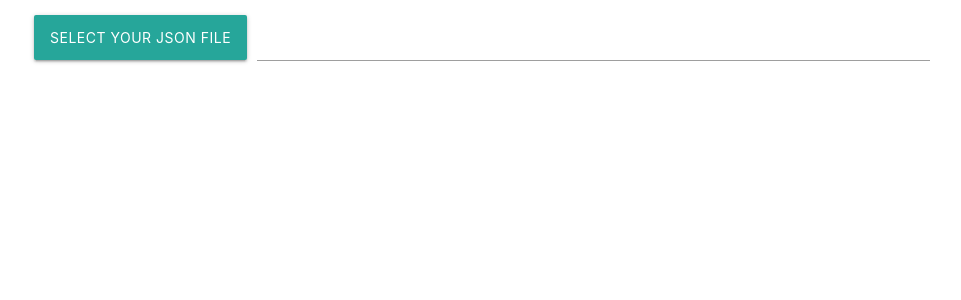
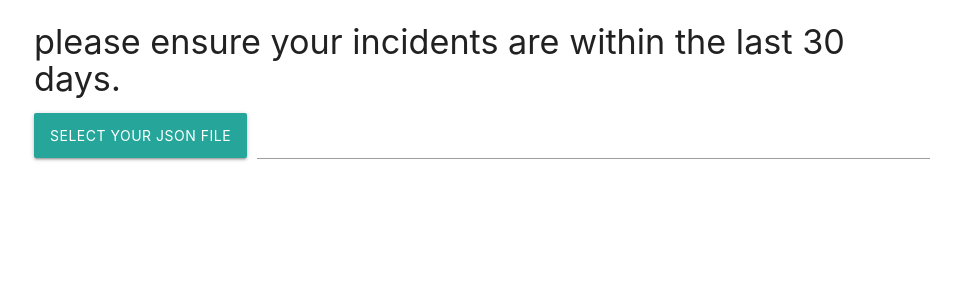
Before and after one commit to dplummer7agm/pe-assessment, an Angular app in the folder front-end/: page / in a window 1280 px wide. Shown: the top 300 px of the page, without its empty margins (158-1119 px from the left). Built offline with nearby package versions, Linux system fonts and the light colour scheme; what @agm/core would draw is missing.

Commit message:
added a label

```diff
--- a/front-end/src/app/app.component.html
+++ b/front-end/src/app/app.component.html
@@ -1,4 +1,5 @@
 <div class="container">
+    <h4 >please ensure your incidents are within the last 30 days.</h4>
   <form [formGroup]="formData">
     <div class="file-field input-field">
       <div class="btn">
```
